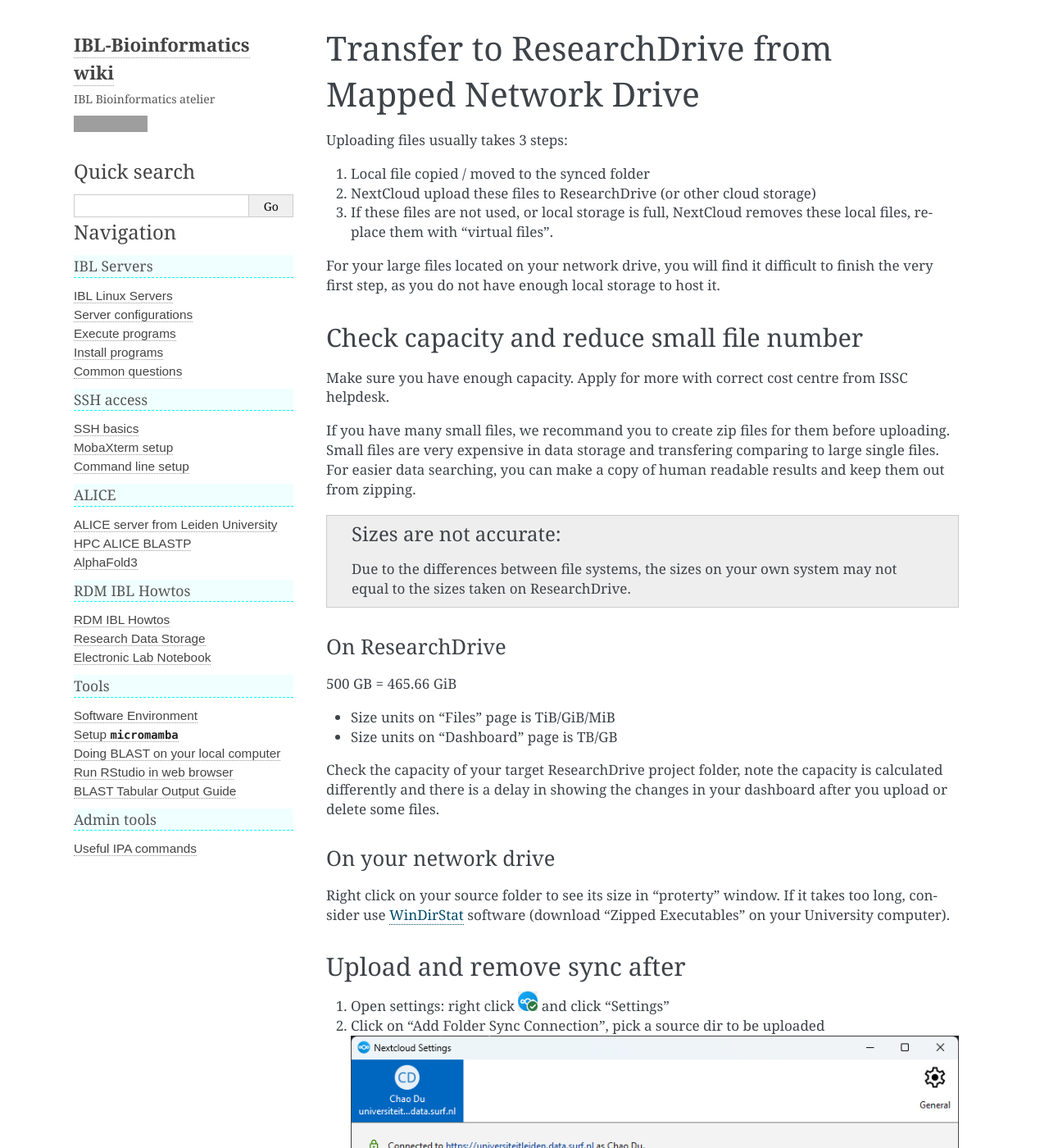
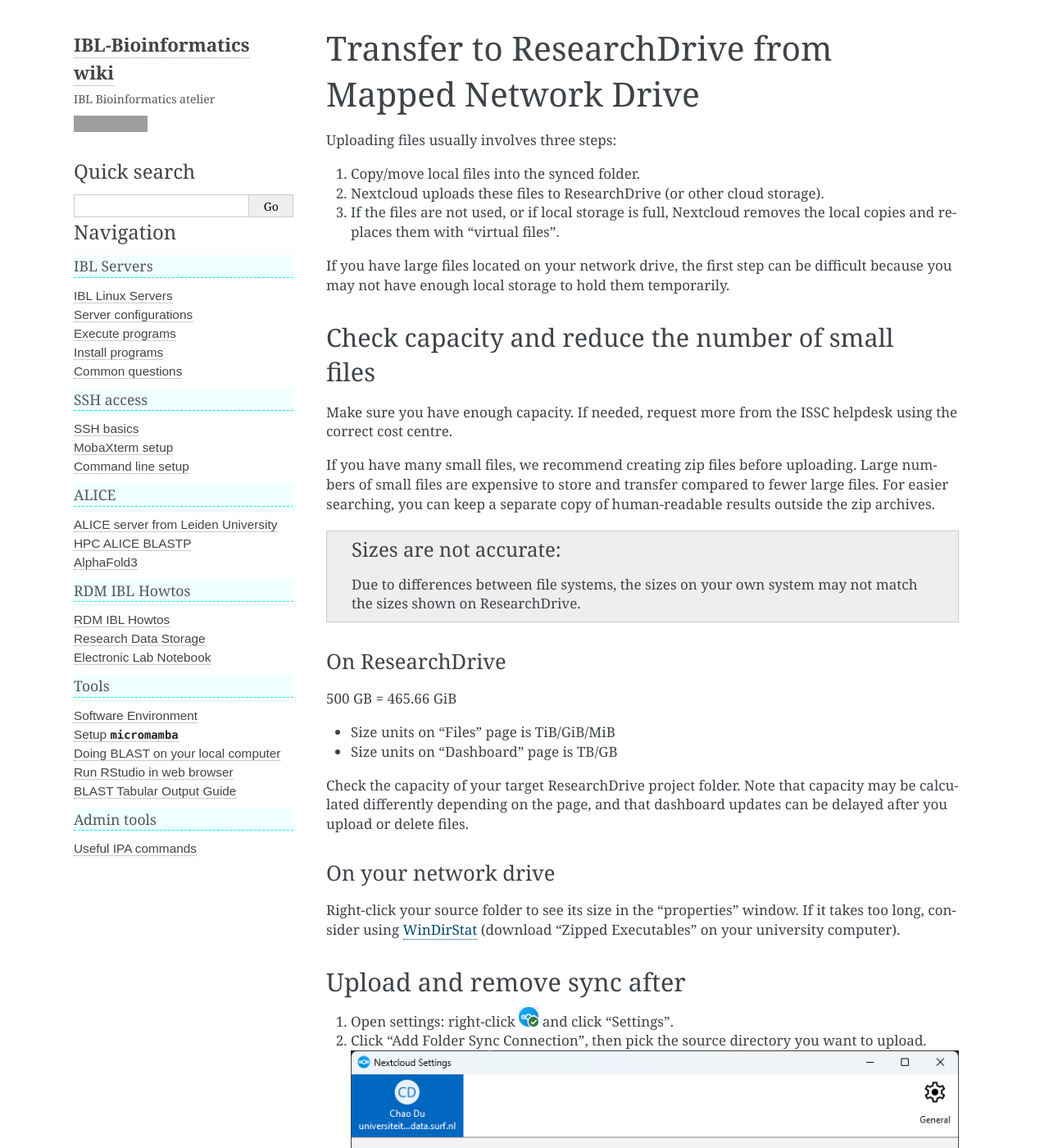
Before and after one commit to IBL-bioinfo/IBL-bioinformatics-wiki, a Sphinx documentation site: the page built from docs/source/rdm_howtos/ResearchDrive_uploadFromNetworkDrive.md, in a window 1280 px wide and 1400 px high. Shown: the whole window at 82% size. Built offline with Sphinx 7.4.7, drawn with Linux system fonts in a browser that asks for light colours; some of the changed text lies outside the part shown; grey boxes are pictures that could not be loaded.

Commit message:
Refine text with GPT

```diff
--- a/docs/source/rdm_howtos/ResearchDrive_uploadFromNetworkDrive.md
+++ b/docs/source/rdm_howtos/ResearchDrive_uploadFromNetworkDrive.md
@@ -4,22 +4,22 @@
 
 # Transfer to ResearchDrive from Mapped Network Drive
 
-Uploading files usually takes 3 steps:
+Uploading files usually involves three steps:
 
-1. Local file copied / moved to the synced folder
-2. NextCloud upload these files to ResearchDrive (or other cloud storage)
-3. If these files are not used, or local storage is full, NextCloud removes these local files, replace them with "virtual files".
+1. Copy/move local files into the synced folder.
+2. Nextcloud uploads these files to ResearchDrive (or other cloud storage).
+3. If the files are not used, or if local storage is full, Nextcloud removes the local copies and replaces them with “virtual files”.
 
-For your large files located on your network drive, you will find it difficult to finish the very first step, as you do not have enough local storage to host it.
+If you have large files located on your network drive, the first step can be difficult because you may not have enough local storage to hold them temporarily.
 
-## Check capacity and reduce small file number
+## Check capacity and reduce the number of small files
 
-Make sure you have enough capacity. Apply for more with correct cost centre from ISSC helpdesk.
+Make sure you have enough capacity. If needed, request more from the ISSC helpdesk using the correct cost centre.
 
-If you have many small files, we recommand you to create zip files for them before uploading. Small files are very expensive in data storage and transfering comparing to large single files. For easier data searching, you can make a copy of human readable results and keep them out from zipping.
+If you have many small files, we recommend creating zip files before uploading. Large numbers of small files are expensive to store and transfer compared to fewer large files. For easier searching, you can keep a separate copy of human-readable results outside the zip archives.
 
 :::{admonition} Sizes are not accurate
-Due to the differences between file systems, the sizes on your own system may not equal to the sizes taken on ResearchDrive.
+Due to differences between file systems, the sizes on your own system may not match the sizes shown on ResearchDrive.
 :::
 
 ### On ResearchDrive
@@ -29,34 +29,34 @@
 - Size units on "Files" page is TiB/GiB/MiB
 - Size units on "Dashboard" page is TB/GB
 
-Check the capacity of your target ResearchDrive project folder, note the capacity is calculated differently and there is a delay in showing the changes in your dashboard after you upload or delete some files.
+Check the capacity of your target ResearchDrive project folder. Note that capacity may be calculated differently depending on the page, and that dashboard updates can be delayed after you upload or delete files.
 
 ### On your network drive
 
-Right click on your source folder to see its size in "proterty" window. If it takes too long, consider use [WinDirStat](https://windirstat.net/) software (download "Zipped Executables" on your University computer).
+Right-click your source folder to see its size in the “properties” window. If it takes too long, consider using [WinDirStat](https://windirstat.net/) (download “Zipped Executables” on your university computer).
 
 ## Upload and remove sync after
 
-1. Open settings: right click ![NextCloud](../_static/images/nextcloud_icon.png) and click "Settings"
-2. Click on "Add Folder Sync Connection", pick a source dir to be uploaded
+1. Open settings: right-click ![NextCloud](../_static/images/nextcloud_icon.png) and click “Settings”.
+2. Click “Add Folder Sync Connection”, then pick the source directory you want to upload.
    ![Add Folder Sync Connection](../_static/images/nextcloud_settings.png)
    ![Pick a source dir](../_static/images/nextcloud_pick_source.png)
-3. Click on "Next>", choose a target location, **"Create folder"**, then click "Next>"
+3. Click “Next”, choose a target location, click **“Create folder”**, then click “Next”.
    ![Create target location](../_static/images/nextcloud_create_target_folder.png)
-4. Uncheck "Use virtual files instead ...", click "Add Sync Connection"
+4. Uncheck “Use virtual files instead ...”, then click “Add Sync Connection”.
    ![Add sync connection](../_static/images/nextcloud_add_sync.png)
-5. Upload started, wait for it to finish. Try not to change anything in the source folder while uploading.
+5. The upload starts; wait for it to finish. Try not to change anything in the source folder while uploading.
    ![wait for sync](../_static/images/nextcloud_syncing.png)
-6. Once upload finished, confirm everything is green, check your files on the web interface or your default sync folder.
-7. Remove the additional syncing folder, confirm the removal by clicking "Remove Folder Sync Connection"
+6. Once the upload has finished, confirm everything is green, then check your files in the web interface or in your default sync folder.
+7. Remove the additional sync folder by clicking “Remove Folder Sync Connection”, and confirm the removal.
    ![Finished uploading](../_static/images/nextcloud_sync_complete.png)
    ![Confirm removal](../_static/images/nextcloud_sync_remove.png)
-8. Now you should be able to safely remove your data from your network drive.
+8. You can now safely remove your data from your network drive.
 
 :::{admonition} Always sync to empty folder
-A sync folder is always synced bidirectionally, thus an empty folder will ensure NextCloud to not download more data to your network drive.
+A sync folder is always synced bidirectionally, so using an empty folder helps ensure Nextcloud does not download data back to your network drive.
 :::
 
-## In case of uploading error
+## In case of upload errors
 
-If you see any red crosses or yellow marks, please left click on the ![NextCloud](../_static/images/nextcloud_icon.png) icon, scroll to the top, you will see what is happening. If you are not sure, please contact IBL RDM team with a screen shot and any related information.
+If you see red crosses or yellow warnings, left-click the ![NextCloud](../_static/images/nextcloud_icon.png) icon and scroll to the top to see what is happening. If you are not sure, please contact the IBL RDM team with a screenshot and any related information.
```
Also changed, not shown: docs/source/rdm_howtos/ResearchDrive.md (+9 -9 lines).
